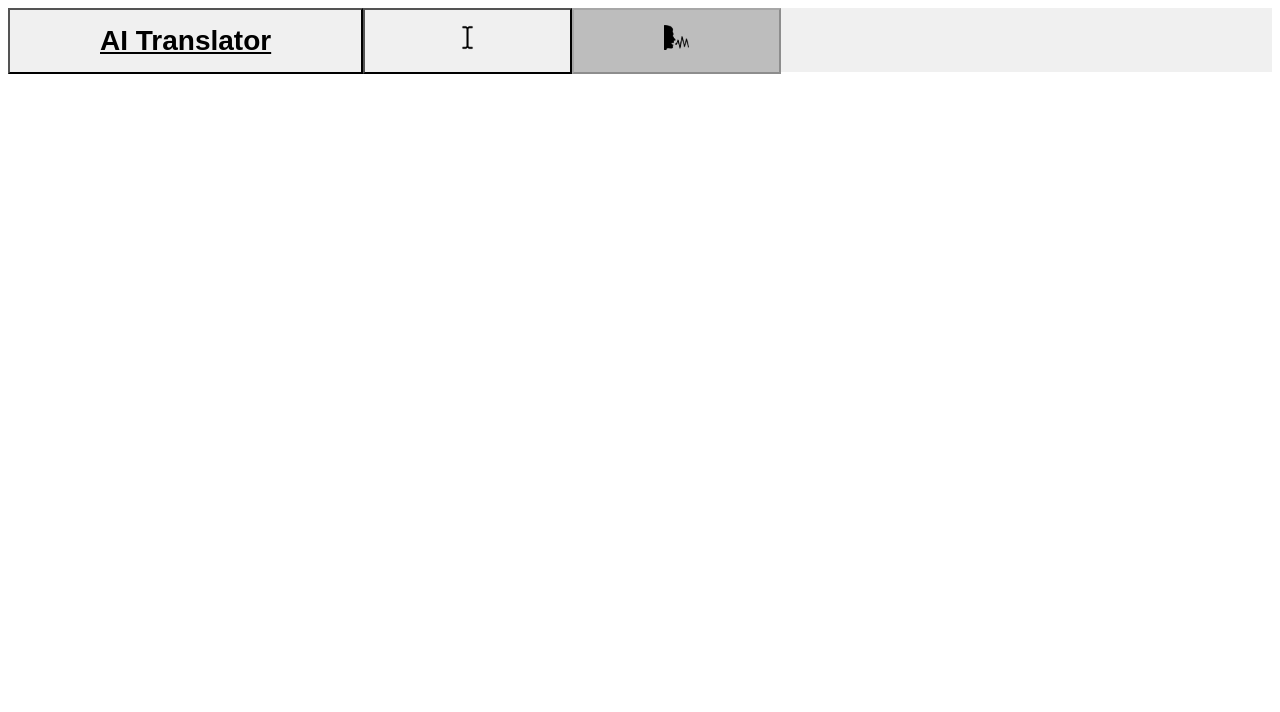
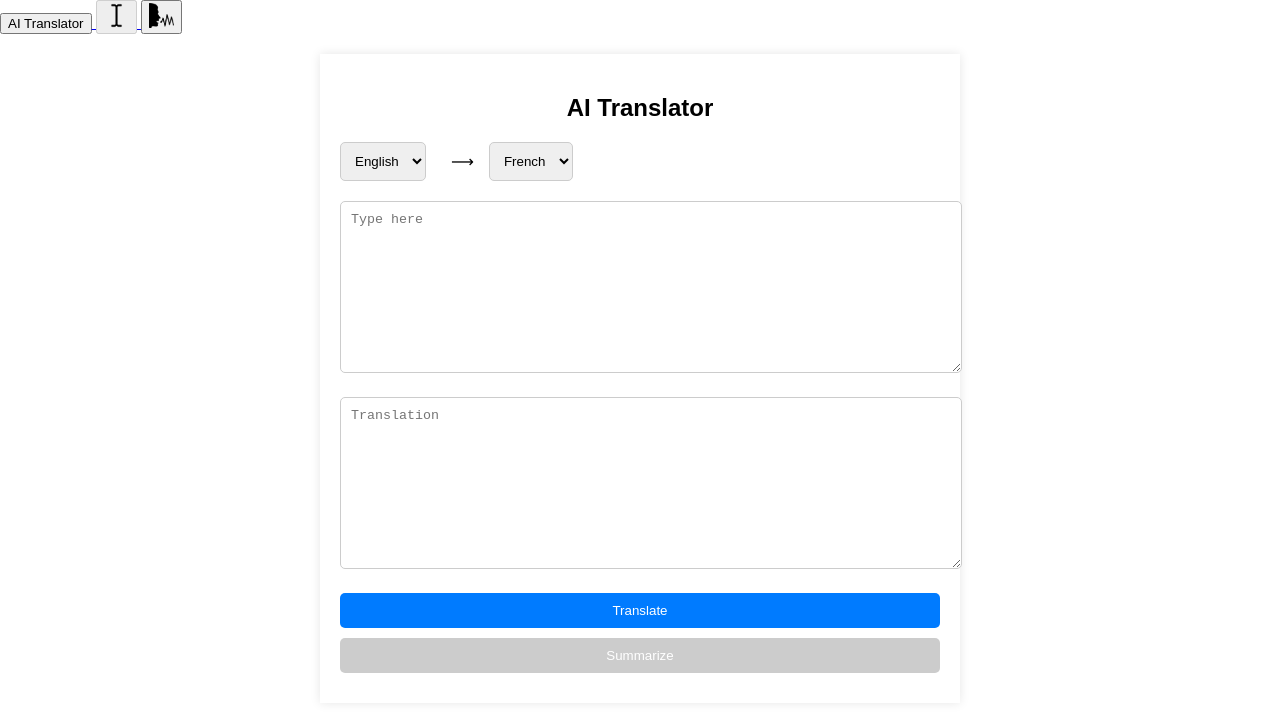
Before and after one commit to dddom1kkk/AI-based-Communication-Tool-and-Traslator, a plain HTML site: page speak-to-translate.html in a window 1280 px wide. Drawn offline with Linux system fonts and the light colour scheme.

Commit message:
#3. Set up html and css files for speak-to-translate page. UI inherited from text-to-translate page.

```diff
--- a/speak-to-translate.html
+++ b/speak-to-translate.html
@@ -1,26 +1,88 @@
 <!DOCTYPE html>
 <html lang="en">
   <head>
-    <meta charset="UTF-8">
-    <meta name="viewport" content="width=device-width, initial-scale=1.0">
+    <meta charset="UTF-8" />
+    <meta name="viewport" content="width=device-width, initial-scale=1.0" />
+    <title>AI Translator</title>
     <link rel="stylesheet" href="styles/speak-to-translate-style.css" />
-    <title>Speak to Translate</title>
+    <script src="./script/speak-to-translate.js"></script>
   </head>
   <body>
     <nav>
-        <a href="/AI-based-Communication-Tool-and-Traslator/index.html">
+      <a href="./AI-based-Communication-Tool-and-Traslator/index.html">
         <button class="button button1">AI Translator</button>
       </a>
-        <a href="/AI-based-Communication-Tool-and-Traslator/text-to-translate.html">
-          <button class="button button1"><img src="/Images/Icon_Type.png" alt="Icon_Type" width="25" height="25"></button>
+      <a
+        href="./AI-based-Communication-Tool-and-Traslator/text-to-translate.html"
+      >
+        <button class="button button2" disabled>
+          <img
+            src="./Images/Icon_Type.png"
+            alt="Type Icon"
+            width="25"
+            height="25"
+          />
+        </button>
       </a>
-        <a href="/AI-based-Communication-Tool-and-Traslator/speak-to-translate.html">
-          <button class="button button2"disabled><img src="/Images/Icon_Speak.png" alt="Icon_Speak" width="25" height="25"></button>
+      <a
+        href="./AI-based-Communication-Tool-and-Traslator/speak-to-translate.html"
+      >
+        <button class="button button1">
+          <img
+            src="./Images/Icon_Speak.png"
+            alt="Speak Icon"
+            width="25"
+            height="25"
+          />
+        </button>
       </a>
     </nav>
-      <p class="newline"></p>
 
+    <div class="container">
+      <header>
+        <h1>AI Translator</h1>
+      </header>
 
+      <div class="language-selection-section">
+        <div class="language-selection">
+          <select id="fromLanguage" class="language-dropdown">
+            <option value="Detect Language">English</option>
+            <option value="English">French</option>
+            <!-- Add more language options here -->
+          </select>
+          <span class="language-arrow">⟶</span>
+          <select id="toLanguage" class="language-dropdown">
+            <option value="French">French</option>
+            <!-- Add more language options here -->
+          </select>
+        </div>
+      </div>
 
+      <div class="text-section">
+        <textarea
+          class="translation-box"
+          id="fromInput"
+          placeholder="Type here"
+        ></textarea>
+        <textarea
+          class="translation-box"
+          id="toOutput"
+          placeholder="Translation"
+          readonly
+        ></textarea>
+      </div>
+
+      <div class="button-section">
+        <button class="app-buttons" onclick="translateText()">Translate</button>
+        <button
+          class="app-buttons"
+          id="summaryButton"
+          onclick="getSummarization()"
+          disabled="true"
+        >
+          Summarize
+        </button>
+      </div>
+    </div>
   </body>
 </html>
--- a/styles/speak-to-translate-style.css
+++ b/styles/speak-to-translate-style.css
@@ -1,4 +1,4 @@
-nav{
+/* nav{
 	background: #f0f0f0;
   	height: 64px;
   	width:100%;
@@ -7,7 +7,7 @@ nav{
 .button {
   	float: left;
     color: black;
-    /*Text colour*/
+    /*Text colour
     font-weight: bold;
     padding: 15px 90px;
     text-align: center;
@@ -16,8 +16,90 @@ nav{
     cursor: pointer;
 }
 .button1 {
-    background-color: #f0f0f0; /*clickable color*/
+    background-color: #f0f0f0; /*clickable color
 }
 .button2 {
-    background-color: #bdbdbd; /*disabled color*/
-}
+    background-color: #bdbdbd; /*disabled color
+} */
+
+/* Add this to your text-to-translate-style.css file */
+
+body, html {
+    height: 100%;
+    margin: 0;
+    font-family: Arial, sans-serif;
+  }
+
+  .container {
+    width: 90%;
+    max-width: 600px;
+    margin: 20px auto;
+    padding: 20px;
+    box-shadow: 0 0 10px rgba(0, 0, 0, 0.1);
+  }
+
+  header h1 {
+    text-align: center;
+    margin: 0;
+    padding: 20px;
+    font-size: 24px;
+  }
+
+  .language-selection-section {
+    display: flex;
+    justify-content: space-between;
+    margin-bottom: 20px;
+  }
+
+  .language-selection {
+    display: flex;
+    align-items: center;
+  }
+
+  .language-arrow {
+    margin: 0 15px;
+  }
+
+  select {
+    padding: 10px;
+    margin-right: 10px;
+    border: 1px solid #ccc;
+    border-radius: 5px;
+  }
+
+  .translation-box {
+    width: 100%;
+    padding: 10px;
+    border: 1px solid #ccc;
+    border-radius: 5px;
+    margin-bottom: 20px;
+    height: 150px; /* or any other height */
+  }
+
+  .app-buttons {
+    width: 100%;
+    padding: 10px;
+    margin-bottom: 10px;
+    border: none;
+    border-radius: 5px;
+    background-color: #007bff;
+    color: white;
+    cursor: pointer;
+  }
+
+  .app-buttons:hover {
+    background-color: #0056b3;
+  }
+
+  .button-section {
+    display: flex;
+    flex-direction: column;
+  }
+
+  /* Additional styles for nav, footer, etc., can be added here */
+
+  /* Media queries to make the design responsive can be added here */
+
+  .app-buttons:disabled {
+    background-color: #ccc;
+  }
```
Lines whose indentation alone changed are shown as unchanged.
